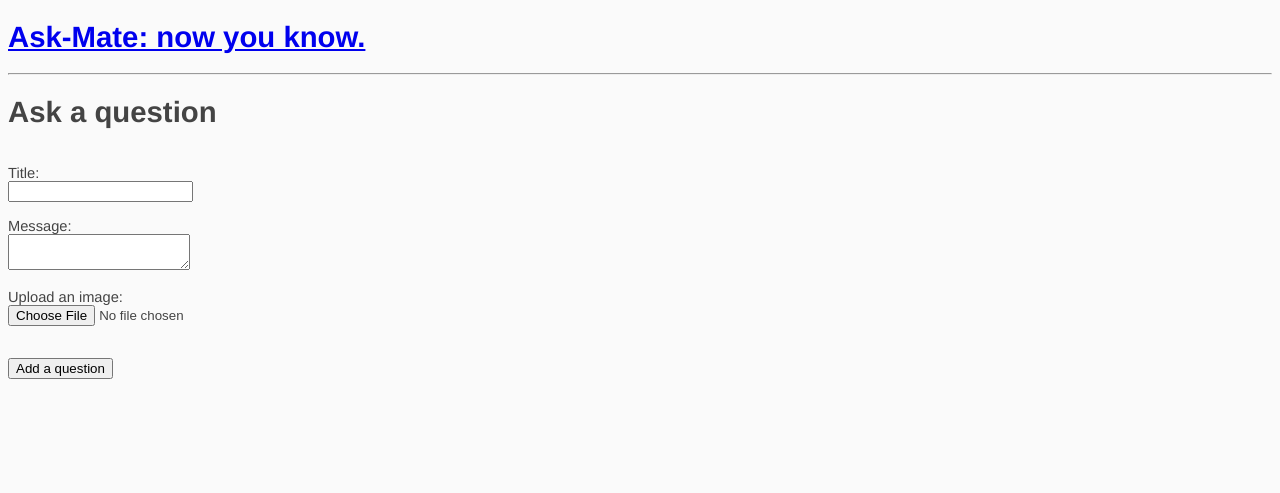
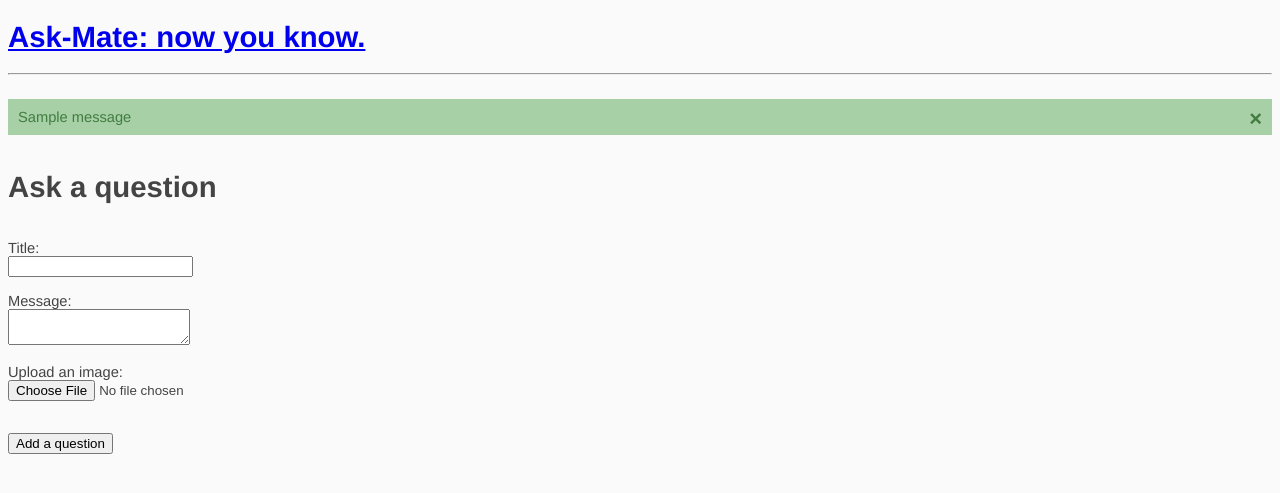
Before and after one commit to Therion95/Ask-mate, a Flask app: page /add_question in a window 1280 px wide. Shown: the top 493 px of the page. Run offline with Flask 2, Linux system fonts and the light colour scheme; one stand-in notice (Sample message) is shown.

Commit message:
flash messages implemented and search_result refactor

```diff
--- a/server.py
+++ b/server.py
@@ -1,7 +1,8 @@
-from flask import Flask, render_template, request, redirect, url_for
+from flask import Flask, render_template, request, redirect, url_for, flash, session
 import db_data_manager
 
 app = Flask(__name__)
+app.config['SECRET_KEY'] = "sa37f2$fs(#fskj34"
 
 # --------------------------------------------------------
 
@@ -28,7 +29,7 @@
             return render_template('search_results.html', data=data, headers=headers)
 
         else:
-
+            flash('No results')
             return redirect(url_for('index'))
 
 # --------------------------------------------------------
--- a/static/css/main.css
+++ b/static/css/main.css
@@ -47,3 +47,24 @@
   clear: both;
   display: table;
 }
+
+.alert {
+  padding: 10px;
+  background-color: #A7D0A6;
+  color: #427C41;
+}
+
+.closebtn {
+  margin-left: 15px;
+  color: #427C41;
+  font-weight: bold;
+  float: right;
+  font-size: 22px;
+  line-height: 20px;
+  cursor: pointer;
+  transition: 0.3s;
+}
+
+.closebtn:hover {
+  color: black;
+}
--- a/templates/base.html
+++ b/templates/base.html
@@ -9,7 +9,14 @@
 </head>
 <body>
 <p><h1><a href="/">Ask-Mate: now you know.</a></h1>
-<hr>
+<hr><br>
+{% for message in get_flashed_messages() %}
+    <div class="alert">
+        <span class="closebtn" onclick="this.parentElement.style.display='none';">&times;</span>
+        {{ message }}
+    </div><br>
+{% endfor %}
+
     {% block body %}{% endblock %}
 
 </body>
```
Also changed, not shown: db_data_manager.py (+6 -8 lines).
